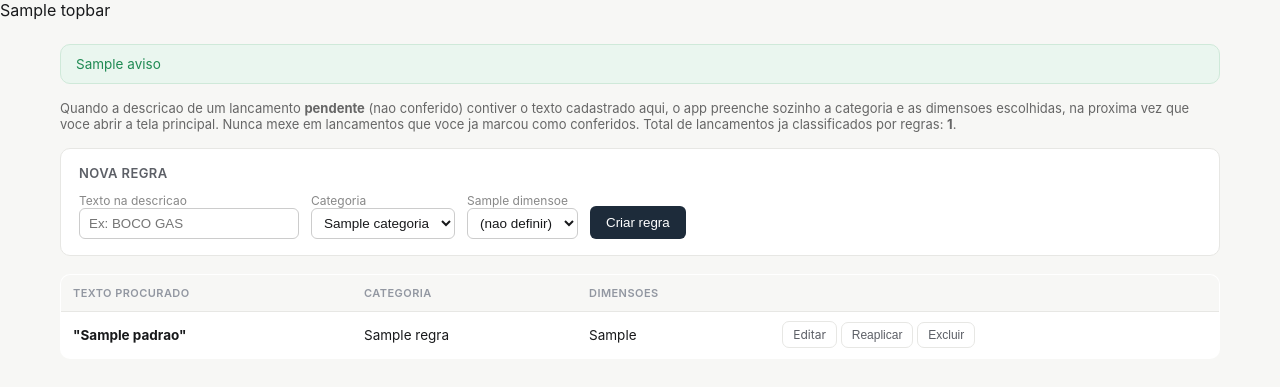
After one commit to ronaldinhodelima/conferencia-cartao-brdrive, a Flask app: template templates/regras.html in a window 1280 px wide. The commit adds this page. Shown: the top 387 px of the page. Run offline with Flask 3, Linux system fonts and the light colour scheme; the template is opened without the code that fills it: most values are stand-ins (such as "Sample title", 1, 10 or a date in 2020); some libraries are stand-ins or nearby versions.

Commit message:
Migra /regras para Jinja, conserta /importar e cobre templates com teste
/importar estava dando 500 desde fcedcf1, nao desde a migracao de agora:
carregar_origens() passou a devolver tuplas de 4 elementos quando o selo do
banco foi criado, e o desempacotamento de 3 nunca foi atualizado. Ninguem
percebeu porque a tela saiu do menu (item 14 do CLAUDE.md). O template agora
desempacota os 4 e usa o label em texto puro - o campo com selo e HTML, que
<option> nao renderiza.

/regras vai para templates/regras.html com macros para o select de categoria
e o de dimensoes, usados tanto pelo form de criar quanto pelo de editar. O
POST e as queries continuam na view. Corrige de passagem tres XSS latentes:
padrao da regra, nome da dimensao e nome do valor eram interpolados crus.

tests/test_templates.py: 8 testes que renderizam os templates com o formato
REAL dos dados. Meu teste anterior de /importar passou porque eu inventei uma
tupla de 3 - por isso o arquivo documenta o formato que a view entrega.

Co-Authored-By: Claude Opus 5 <noreply@anthropic.com>

```diff
--- a/app.py
+++ b/app.py
@@ -2192,24 +2192,7 @@ def regras_view():
     cur.close()
     conn.close()
 
-    def cat_options_regra(selecionado=None):
-        return "".join(
-            f'<option value="{esc(c)}" {"selected" if c == selecionado else ""}>{cat_pt(c)}</option>'
-            for c in todas_categorias
-        )
-
-    def dim_options_regra(dimensao_id, selecionado=None):
-        opts = ['<option value="">(nao definir)</option>']
-        for v in valores_por_dim.get(dimensao_id, []):
-            sel = "selected" if selecionado == v["id"] else ""
-            opts.append(f'<option value="{v["id"]}" {sel}>{esc(v["nome"])}</option>')
-        return "".join(opts)
-
-    dim_cols_novo = "".join(
-        f'<div><label style="font-size:12px;color:#888;display:block">{d["nome"]}</label>'
-        f'<select name="dim_{d["id"]}" style="padding:6px 8px;border:1px solid #ccc;border-radius:6px">{dim_options_regra(d["id"])}</select></div>'
-        for d in dimensoes
-    )
+    categorias = [{"chave": c, "nome": cat_pt_puro(c)} for c in todas_categorias]
 
     editar_id = request.args.get("editar")
     try:
@@ -2217,89 +2200,38 @@ def regras_view():
     except ValueError:
         editar_id = None
 
-    linhas = []
+    regras = []
     for r in regras_db:
+        selecionadas = dim_por_regra.get(r["id"], {})
         dims_txt = []
         for d in dimensoes:
-            vid = dim_por_regra.get(r["id"], {}).get(d["id"])
+            vid = selecionadas.get(d["id"])
             if vid:
-                nome_valor = next((v["nome"] for v in valores_por_dim.get(d["id"], []) if v["id"] == vid), "?")
+                nome_valor = next(
+                    (v["nome"] for v in valores_por_dim.get(d["id"], []) if v["id"] == vid), "?"
+                )
                 dims_txt.append(f'{d["nome"]}: {nome_valor}')
-        dims_html = ", ".join(dims_txt) or "-"
-
-        if editar_id == r["id"]:
-            dim_cols_edit = "".join(
-                f'<div><label style="font-size:12px;color:#888;display:block">{d["nome"]}</label>'
-                f'<select name="dim_{d["id"]}" style="padding:6px 8px;border:1px solid #ccc;border-radius:6px">'
-                f'{dim_options_regra(d["id"], dim_por_regra.get(r["id"], {}).get(d["id"]))}</select></div>'
-                for d in dimensoes
-            )
-            linhas.append(
-                f'<tr><td colspan="4">'
-                f'<form method="post" style="display:flex;gap:12px;align-items:flex-end;flex-wrap:wrap;padding:8px 0">'
-                f'<input type="hidden" name="acao" value="editar_regra"><input type="hidden" name="regra_id" value="{r["id"]}">'
-                f'<div><label style="font-size:12px;color:#888;display:block">Texto na descricao</label>'
-                f'<input name="padrao" value="{esc(r["padrao"])}" style="padding:7px 9px;border:1px solid #ccc;border-radius:6px;width:220px"></div>'
-                f'<div><label style="font-size:12px;color:#888;display:block">Categoria</label>'
-                f'<select name="categoria" style="padding:6px 8px;border:1px solid #ccc;border-radius:6px">{cat_options_regra(r["categoria"])}</select></div>'
-                f'{dim_cols_edit}'
-                f'<button type="submit" style="background:#1d2b3a;color:#fff;border:none;padding:9px 16px;border-radius:6px;cursor:pointer">Salvar</button>'
-                f'<a href="/regras" class="ver-btn" style="text-decoration:none">Cancelar</a>'
-                f'</form></td></tr>'
-            )
-        else:
-            linhas.append(
-                f'<tr><td><strong>"{r["padrao"]}"</strong></td><td>{cat_pt(r["categoria"])}</td><td>{dims_html}</td>'
-                f'<td style="white-space:nowrap">'
-                f'<a href="/regras?editar={r["id"]}" class="ver-btn" style="text-decoration:none">Editar</a> '
-                f'<form method="post" style="display:inline" onsubmit="return confirm(\'Reaplicar essa regra aos lancamentos pendentes?\')">'
-                f'<input type="hidden" name="acao" value="reaplicar_regra"><input type="hidden" name="regra_id" value="{r["id"]}">'
-                f'<button type="submit" class="ver-btn">Reaplicar</button></form> '
-                f'<form method="post" style="display:inline" onsubmit="return confirm(\'Excluir esta regra?\')">'
-                f'<input type="hidden" name="acao" value="excluir_regra"><input type="hidden" name="regra_id" value="{r["id"]}">'
-                f'<button type="submit" class="ver-btn">Excluir</button></form>'
-                f'</td></tr>'
-            )
-    linhas_html = "".join(linhas) or '<tr><td colspan="4" style="text-align:center;color:#888;padding:16px">Nenhuma regra cadastrada ainda.</td></tr>'
-
-    erro_html = f'<p class="err">{erro}</p>' if erro else ''
-
-    return f"""
-    <html><head><title>Regras Automaticas · Pé de Meia</title>{BASE_CSS}</head>
-    <body>
-      {topbar_html('Regras Automáticas', 'regras')}
-      <div class="wrap">
-        <div style="font-size:13px;color:#666;margin-bottom:16px">
-          Quando a descricao de um lancamento <strong>pendente</strong> (nao conferido) contiver o texto cadastrado aqui,
-          o app preenche sozinho a categoria e as dimensoes escolhidas, na proxima vez que voce abrir a tela principal.
-          Nunca mexe em lancamentos que voce ja marcou como conferidos.
-          Total de lancamentos ja classificados por regras: <strong>{total_aplicadas}</strong>.
-        </div>
-        <div class="cat-breakdown">
-          <h3>Nova regra</h3>
-          <form method="post" style="display:flex;gap:12px;align-items:flex-end;flex-wrap:wrap">
-            <input type="hidden" name="acao" value="criar_regra">
-            <div>
-              <label style="font-size:12px;color:#888;display:block">Texto na descricao</label>
-              <input name="padrao" placeholder='Ex: BOCO GAS' style="padding:7px 9px;border:1px solid #ccc;border-radius:6px;width:220px">
-            </div>
-            <div>
-              <label style="font-size:12px;color:#888;display:block">Categoria</label>
-              <select name="categoria" style="padding:6px 8px;border:1px solid #ccc;border-radius:6px">{cat_options_regra()}</select>
-            </div>
-            {dim_cols_novo}
-            <button type="submit" style="background:#1d2b3a;color:#fff;border:none;padding:9px 16px;border-radius:6px;cursor:pointer">Criar regra</button>
-          </form>
-          {erro_html}
-        </div>
-
-        <table>
-          <thead><tr><th>Texto procurado</th><th>Categoria</th><th>Dimensoes</th><th></th></tr></thead>
-          <tbody>{linhas_html}</tbody>
-        </table>
-      </div>
-    </body></html>
-    """
+        regras.append({
+            "id": r["id"],
+            "padrao": r["padrao"],
+            "categoria": r["categoria"],
+            "categoria_nome": cat_pt_puro(r["categoria"]),
+            "dims_txt": ", ".join(dims_txt) or "-",
+            "dims_selecionadas": selecionadas,
+        })
+
+    return render_template(
+        "regras.html",
+        titulo="Regras Automáticas",
+        topbar=topbar_html("Regras Automáticas", "regras"),
+        erro=erro,
+        regras=regras,
+        categorias=categorias,
+        dimensoes=dimensoes,
+        valores_por_dim=valores_por_dim,
+        total_aplicadas=total_aplicadas,
+        editar_id=editar_id,
+    )
 
 
 def _fmt_moeda(v):
--- a/templates/importar.html
+++ b/templates/importar.html
@@ -13,7 +13,9 @@
     <input type="file" id="arquivo" accept=".ofx,.qfx,.csv,.txt" required
            style="padding:7px 9px;border:1px solid var(--line);border-radius:6px;background:var(--surface)">
     <select id="origem" required style="padding:8px 10px">
-      {% for val, curto, completo in origem_opcoes %}
+      {# carregar_origens devolve (id, html_com_selo, label_completo, label_curto);
+         o <option> nao renderiza html, entao usa o label completo em texto #}
+      {% for val, _html, completo, _curto in origem_opcoes %}
         <option value="{{ val }}">{{ completo }}</option>
       {% endfor %}
     </select>
--- /dev/null
+++ b/templates/regras.html
@@ -0,0 +1,100 @@
+{% extends "base.html" %}
+
+{# select de categoria, reaproveitado pelo form de criar e pelo de editar #}
+{% macro sel_categoria(selecionado=None) %}
+  <select name="categoria" style="padding:6px 8px;border:1px solid #ccc;border-radius:6px">
+    {% for c in categorias %}
+      <option value="{{ c.chave }}" {{ 'selected' if c.chave == selecionado }}>{{ c.nome }}</option>
+    {% endfor %}
+  </select>
+{% endmacro %}
+
+{# um seletor por dimensao; selecionados = {dimensao_id: valor_id} #}
+{% macro sel_dimensoes(selecionados={}) %}
+  {% for d in dimensoes %}
+    <div>
+      <label style="font-size:12px;color:#888;display:block">{{ d.nome }}</label>
+      <select name="dim_{{ d.id }}" style="padding:6px 8px;border:1px solid #ccc;border-radius:6px">
+        <option value="">(nao definir)</option>
+        {% for v in valores_por_dim.get(d.id, []) %}
+          <option value="{{ v.id }}" {{ 'selected' if selecionados.get(d.id) == v.id }}>{{ v.nome }}</option>
+        {% endfor %}
+      </select>
+    </div>
+  {% endfor %}
+{% endmacro %}
+
+{% block conteudo %}
+<div style="font-size:13px;color:#666;margin-bottom:16px">
+  Quando a descricao de um lancamento <strong>pendente</strong> (nao conferido) contiver o texto cadastrado aqui,
+  o app preenche sozinho a categoria e as dimensoes escolhidas, na proxima vez que voce abrir a tela principal.
+  Nunca mexe em lancamentos que voce ja marcou como conferidos.
+  Total de lancamentos ja classificados por regras: <strong>{{ total_aplicadas }}</strong>.
+</div>
+
+<div class="cat-breakdown">
+  <h3>Nova regra</h3>
+  <form method="post" style="display:flex;gap:12px;align-items:flex-end;flex-wrap:wrap">
+    <input type="hidden" name="acao" value="criar_regra">
+    <div>
+      <label style="font-size:12px;color:#888;display:block">Texto na descricao</label>
+      <input name="padrao" placeholder="Ex: BOCO GAS" style="padding:7px 9px;border:1px solid #ccc;border-radius:6px;width:220px">
+    </div>
+    <div>
+      <label style="font-size:12px;color:#888;display:block">Categoria</label>
+      {{ sel_categoria() }}
+    </div>
+    {{ sel_dimensoes() }}
+    <button type="submit" style="background:#1d2b3a;color:#fff;border:none;padding:9px 16px;border-radius:6px;cursor:pointer">Criar regra</button>
+  </form>
+  {% if erro %}<p class="err">{{ erro }}</p>{% endif %}
+</div>
+
+<table>
+  <thead><tr><th>Texto procurado</th><th>Categoria</th><th>Dimensoes</th><th></th></tr></thead>
+  <tbody>
+    {% for r in regras %}
+      {% if r.id == editar_id %}
+        <tr><td colspan="4">
+          <form method="post" style="display:flex;gap:12px;align-items:flex-end;flex-wrap:wrap;padding:8px 0">
+            <input type="hidden" name="acao" value="editar_regra">
+            <input type="hidden" name="regra_id" value="{{ r.id }}">
+            <div>
+              <label style="font-size:12px;color:#888;display:block">Texto na descricao</label>
+              <input name="padrao" value="{{ r.padrao }}" style="padding:7px 9px;border:1px solid #ccc;border-radius:6px;width:220px">
+            </div>
+            <div>
+              <label style="font-size:12px;color:#888;display:block">Categoria</label>
+              {{ sel_categoria(r.categoria) }}
+            </div>
+            {{ sel_dimensoes(r.dims_selecionadas) }}
+            <button type="submit" style="background:#1d2b3a;color:#fff;border:none;padding:9px 16px;border-radius:6px;cursor:pointer">Salvar</button>
+            <a href="/regras" class="ver-btn" style="text-decoration:none">Cancelar</a>
+          </form>
+        </td></tr>
+      {% else %}
+        <tr>
+          <td><strong>"{{ r.padrao }}"</strong></td>
+          <td>{{ r.categoria_nome }}</td>
+          <td>{{ r.dims_txt }}</td>
+          <td style="white-space:nowrap">
+            <a href="/regras?editar={{ r.id }}" class="ver-btn" style="text-decoration:none">Editar</a>
+            <form method="post" style="display:inline" onsubmit="return confirm('Reaplicar essa regra aos lancamentos pendentes?')">
+              <input type="hidden" name="acao" value="reaplicar_regra">
+              <input type="hidden" name="regra_id" value="{{ r.id }}">
+              <button type="submit" class="ver-btn">Reaplicar</button>
+            </form>
+            <form method="post" style="display:inline" onsubmit="return confirm('Excluir esta regra?')">
+              <input type="hidden" name="acao" value="excluir_regra">
+              <input type="hidden" name="regra_id" value="{{ r.id }}">
+              <button type="submit" class="ver-btn">Excluir</button>
+            </form>
+          </td>
+        </tr>
+      {% endif %}
+    {% else %}
+      <tr><td colspan="4" style="text-align:center;color:#888;padding:16px">Nenhuma regra cadastrada ainda.</td></tr>
+    {% endfor %}
+  </tbody>
+</table>
+{% endblock %}
```
Also changed, not shown: tests/test_templates.py (added, +103 -0 lines).
